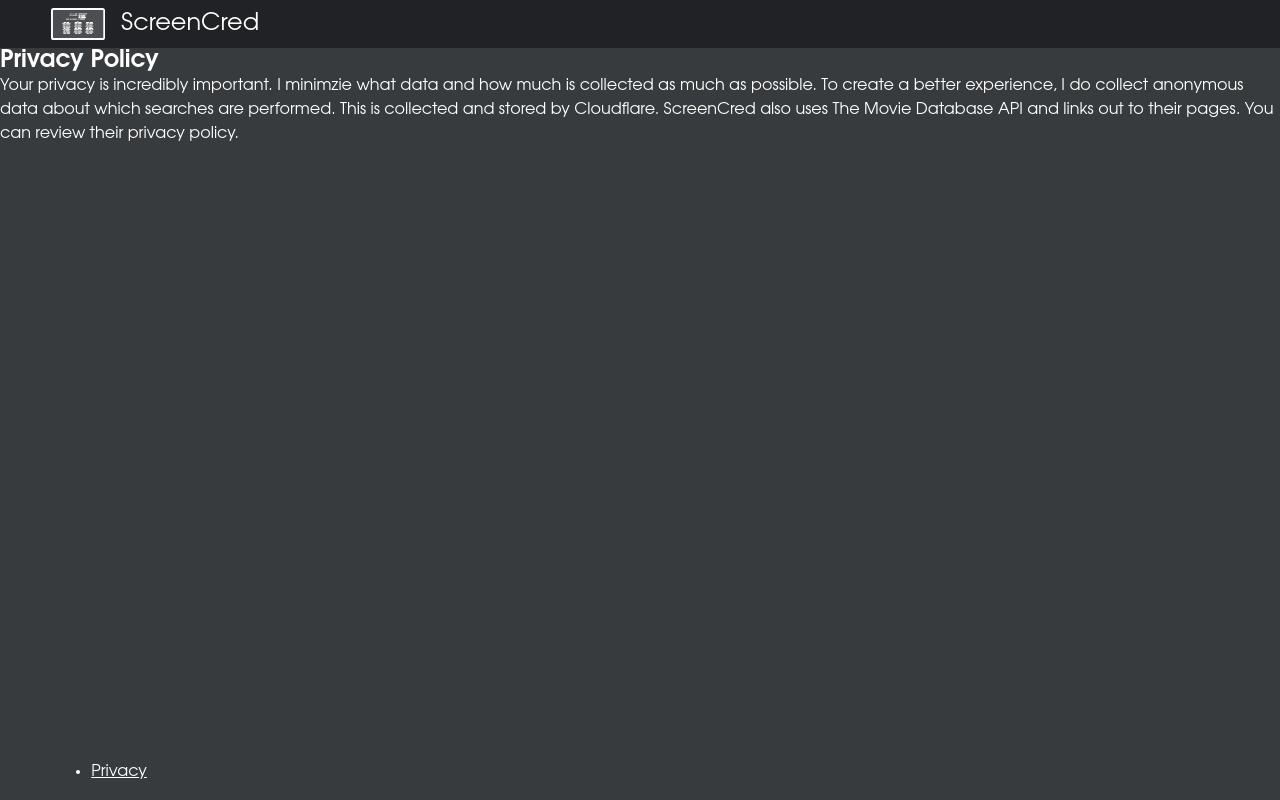
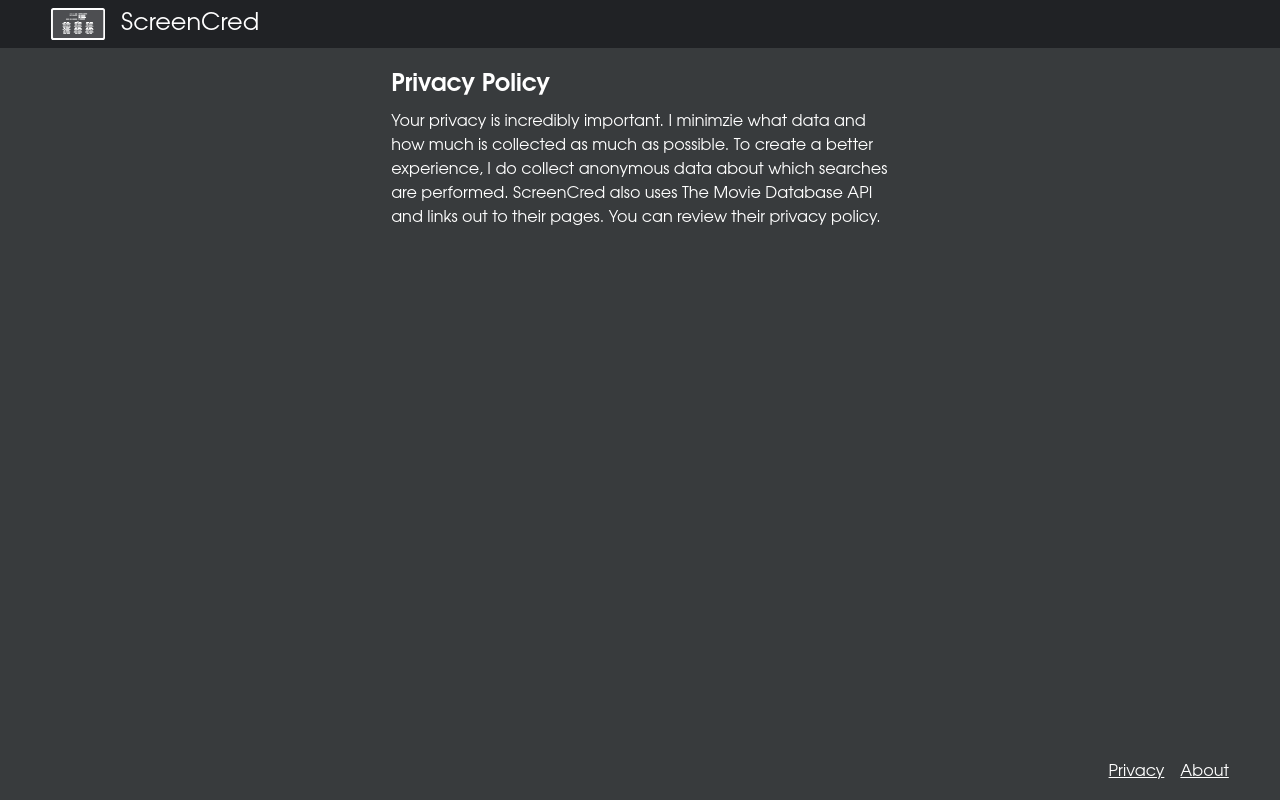
Before and after one commit to LemonPoint/ScreenCred-Web, a SvelteKit app: page /privacy in a window 1280 px wide. Built offline with nearby package versions, Linux system fonts and the light colour scheme.

Commit message:
Add about page

```diff
--- a/src/lib/components/MediaSelector.svelte
+++ b/src/lib/components/MediaSelector.svelte
@@ -42,8 +42,8 @@
 		animation-range: 100px 350px;
 		transition: max-width 0.2s ease-out;
 
-		@media (max-width: 400px) {
-			max-width: 250px;
+		@media (max-width: 450px) {
+			max-width: 300px;
 		}
 	}
 
--- a/src/routes/(app)/search/[searchId]/+server.ts
+++ b/src/routes/(app)/search/[searchId]/+server.ts
@@ -1,19 +1,20 @@
 import { normalizeSearchId, parseSearchId } from '$lib/utils';
 
-export async function POST({ params, platform }) {
+export async function POST({ params }) {
 	const searchId = params.searchId;
 	const comparison = parseSearchId(searchId);
 	if (comparison.first !== null && comparison.second !== null) {
-		// const searchTimestamp = Date.now();
-		// const normalizedSearchId = normalizeSearchId(
-		// 	`${comparison.first.type}${comparison.first.id}`,
-		// 	`${comparison.second.type}${comparison.second.id}`
+		const searchTimestamp = Date.now();
+		const normalizedSearchId = normalizeSearchId(
+			`${comparison.first.type}${comparison.first.id}`,
+			`${comparison.second.type}${comparison.second.id}`
+		);
+		// await db.query(
+		// 	`INSERT INTO search_analytics
+		//    (search_id, normalized_search_id, count, timestamp, indexed_search_id)
+		//    VALUES ($1, $2, $3, $4, $5)`,
+		// 	[searchId, normalizedSearchId, 1, searchTimestamp, searchId]
 		// );
-		// platform?.env?.SCREENCRED_SEARCH?.writeDataPoint({
-		// 	blobs: [searchId, normalizedSearchId],
-		// 	doubles: [1, searchTimestamp],
-		// 	indexes: [searchId]
-		// });
 		return new Response(null, { status: 201 });
 	}
 	return new Response(null, { status: 400 });
--- a/src/routes/(standalone)/+layout.svelte
+++ b/src/routes/(standalone)/+layout.svelte
@@ -6,4 +6,14 @@
 
 <Header />
 
-{@render children()}
+<article class="standalone">
+	{@render children()}
+</article>
+
+<style>
+	article {
+		padding-inline: var(--body-padding-inline);
+		max-width: 600px;
+		margin-inline: auto;
+	}
+</style>
--- a/src/routes/(standalone)/privacy/+page.svelte
+++ b/src/routes/(standalone)/privacy/+page.svelte
@@ -5,6 +5,6 @@
 <p>
 	Your privacy is incredibly important. I minimzie what data and how much is collected as much as
 	possible. To create a better experience, I do collect anonymous data about which searches are
-	performed. This is collected and stored by Cloudflare. ScreenCred also uses The Movie Database API
-	and links out to their pages. You can review their privacy policy.
+	performed. ScreenCred also uses The Movie Database API and links out to their pages. You can
+	review their privacy policy.
 </p>
--- a/src/routes/+layout.svelte
+++ b/src/routes/+layout.svelte
@@ -10,9 +10,12 @@
 	</main>
 
 	<footer>
-		<ul>
-			<li><a href={resolve('/(standalone)/privacy')}>Privacy</a></li>
-		</ul>
+		<nav aria-label="footer">
+			<ul>
+				<li><a href={resolve('/(standalone)/privacy')}>Privacy</a></li>
+				<li><a href={resolve('/(standalone)/about')}>About</a></li>
+			</ul>
+		</nav>
 	</footer>
 </div>
 
@@ -25,6 +28,13 @@
 	footer {
 		padding-inline: var(--body-padding-inline);
 		padding-block: 1rem;
+
+		ul {
+			display: flex;
+			justify-content: flex-end;
+			list-style: none;
+			gap: 1rem;
+		}
 
 		a {
 			color: white;
--- a/src/styles/app.css
+++ b/src/styles/app.css
@@ -16,3 +16,29 @@ html:has(dialog[open]) {
 body {
 	background: var(--uchu-yin-8);
 }
+
+article.standalone {
+    h2 {
+        margin-top: 1em;
+        margin-bottom: 0.5em;
+    }
+
+    p {
+        margin-bottom: 1em;
+    }
+
+    a {
+        color: white;
+        /*text-decoration-thickness: 2px;*/
+        /*text-decoration-color: var(--uchu-blue-1);*/
+        /*text-underline-offset: 3px;*/
+    }
+}
+
+hr {
+    height: 1px;
+    background-color: var(--uchu-gray-8);
+    border: none;
+    margin-inline: var(--body-padding-inline);
+    margin-block: 2em;
+}
```
Also changed, not shown: src/routes/(standalone)/about/+page.svelte (added, +54 -0 lines), src/lib/assets/sam.jpeg (added).
